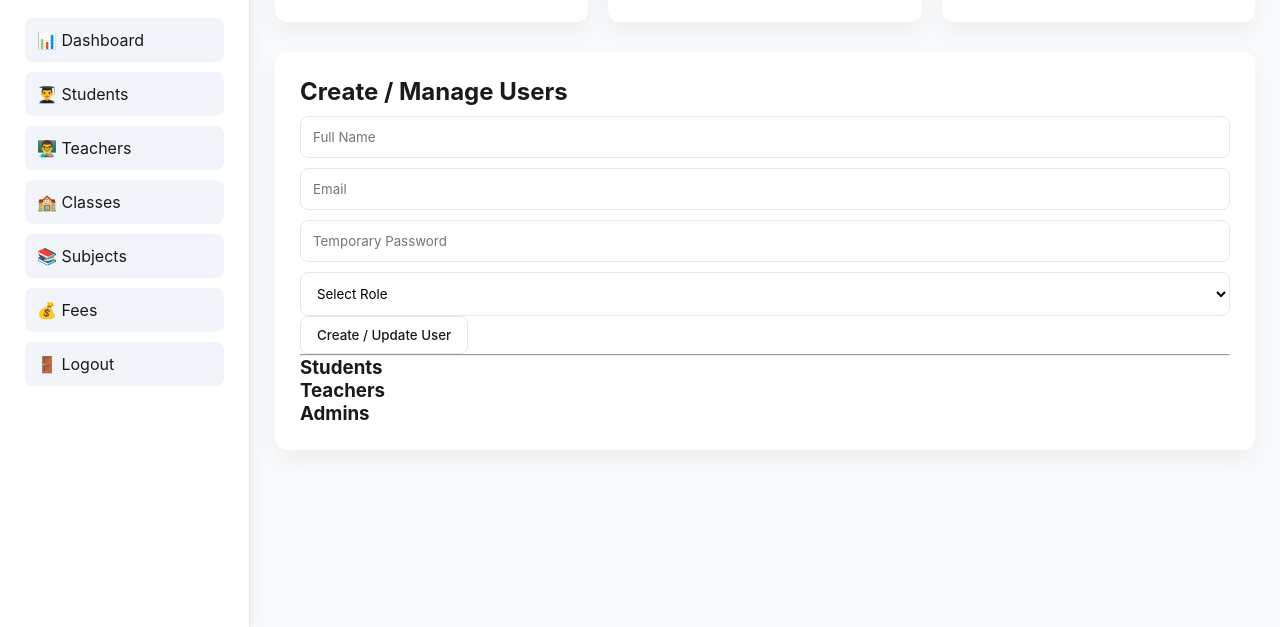
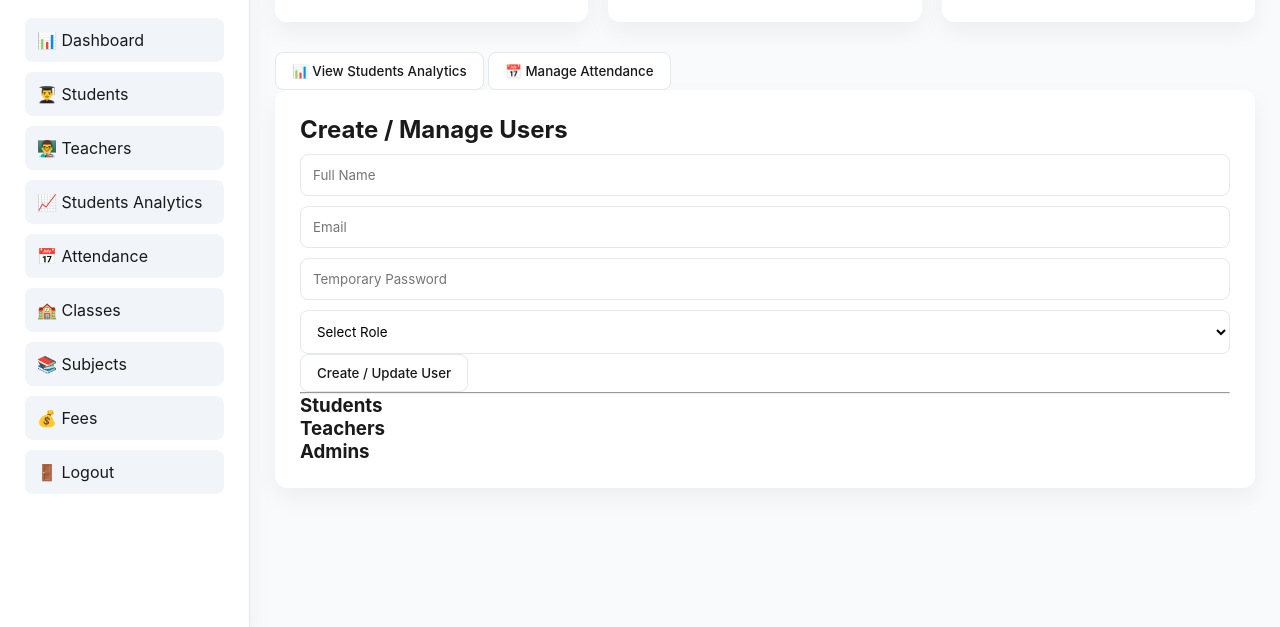
Before and after one commit to orikesaideepak-max/vision-the-school-of-excellence, a website: page admin/dashboard.html in a window 1280 px wide. Shown: the part 173-800 px from the top of the page. Drawn offline with Linux system fonts and the light colour scheme; a script that the page names is missing.

Commit message:
Updated admin files and attendance page

```diff
--- a/admin/dashboard.html
+++ b/admin/dashboard.html
@@ -175,6 +175,11 @@ window.logout = async function(){
 <li onclick="window.location.href='dashboard.html'">📊 Dashboard</li>
 <li onclick="window.location.href='admin-all-students.html'">👨‍🎓 Students</li>
 <li onclick="window.location.href='teachers.html'">👨‍🏫 Teachers</li>
+
+<!-- NEW BUTTONS -->
+<li onclick="window.location.href='students-analytics.html'">📈 Students Analytics</li>
+<li onclick="window.location.href='attendance.html'">📅 Attendance</li>
+
 <li onclick="window.location.href='classes.html'">🏫 Classes</li>
 <li onclick="window.location.href='subjects.html'">📚 Subjects</li>
 <li onclick="window.location.href='fees.html'">💰 Fees</li>
@@ -191,10 +196,17 @@ window.logout = async function(){
 <button onclick="logout()">Logout</button>
 </div>
 
+<!-- STATS -->
 <div class="stats-container">
 <div class="stat-card"><h2 id="student-count">0</h2><p>Total Students</p></div>
 <div class="stat-card"><h2 id="teacher-count">0</h2><p>Total Teachers</p></div>
 <div class="stat-card"><h2 id="admin-count">0</h2><p>Total Admins</p></div>
+</div>
+
+<!-- 🔥 QUICK ACTION BUTTONS (NEW) -->
+<div class="quick-actions">
+<button onclick="window.location.href='students-analytics.html'">📊 View Students Analytics</button>
+<button onclick="window.location.href='attendance.html'">📅 Manage Attendance</button>
 </div>
 
 <div class="admin-container">
```
Also changed, not shown: admin/attendance.html (renamed from admin/attendence.html).
